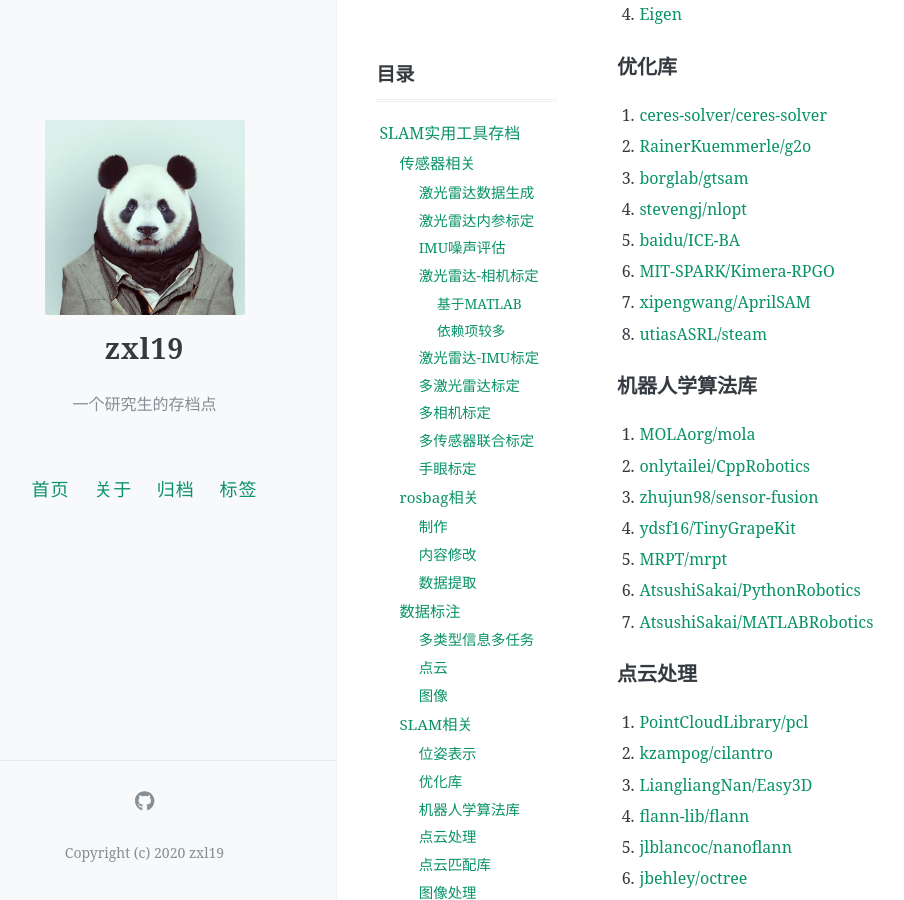
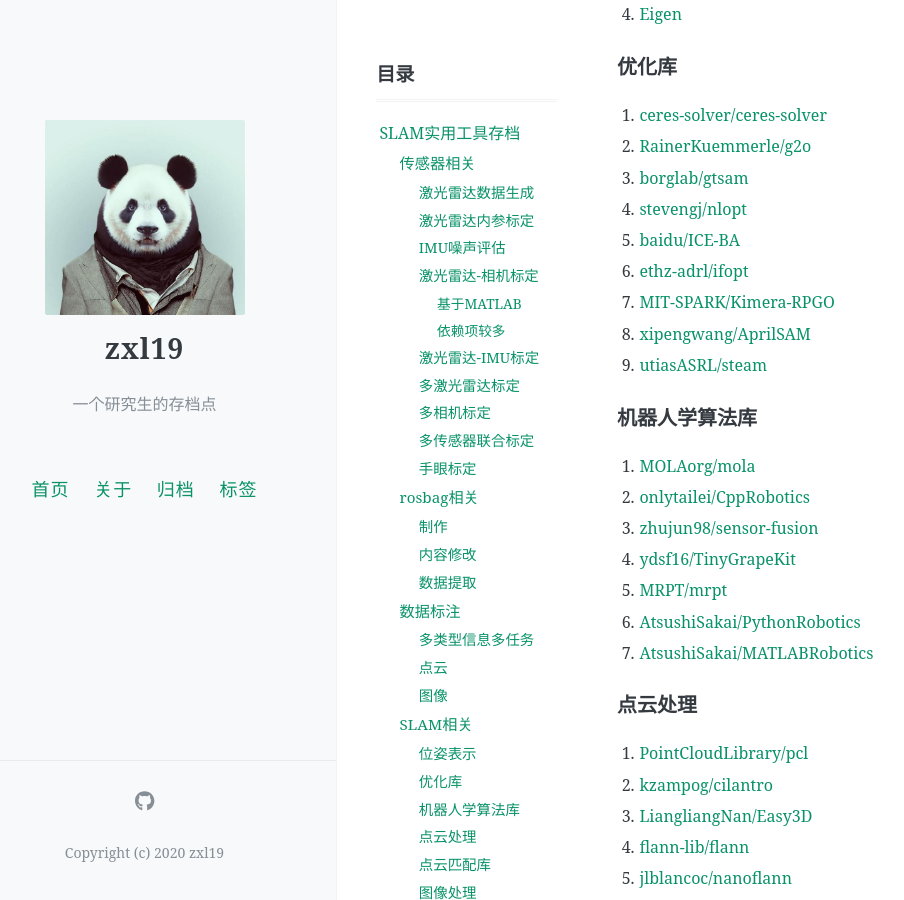
Before and after one commit to zxl19/zxl19.github.io, a Jekyll site: the page built from _posts/2021-05-25-slam-tool.md, in a window 1280 px wide and 900 px high, scrolled down 3616 px. Shown: the whole window, without its empty margins (47-951 px from the left). Built offline with Jekyll 4.4.1, drawn with Linux system fonts in a browser that asks for light colours; comment, search, counter and statistics services are not loaded.

Commit message:
Update 2021-05-25-slam-tool.md

```diff
--- a/_posts/2021-05-25-slam-tool.md
+++ b/_posts/2021-05-25-slam-tool.md
@@ -144,9 +144,10 @@ pinned: false
 3. [borglab/gtsam](https://github.com/borglab/gtsam)
 4. [stevengj/nlopt](https://github.com/stevengj/nlopt)
 5. [baidu/ICE-BA](https://github.com/baidu/ICE-BA)
-6. [MIT-SPARK/Kimera-RPGO](https://github.com/MIT-SPARK/Kimera-RPGO)
-7. [xipengwang/AprilSAM](https://github.com/xipengwang/AprilSAM)
-8. [utiasASRL/steam](https://github.com/utiasASRL/steam)
+6. [ethz-adrl/ifopt](https://github.com/ethz-adrl/ifopt)
+7. [MIT-SPARK/Kimera-RPGO](https://github.com/MIT-SPARK/Kimera-RPGO)
+8. [xipengwang/AprilSAM](https://github.com/xipengwang/AprilSAM)
+9. [utiasASRL/steam](https://github.com/utiasASRL/steam)
 
 ### 机器人学算法库
 
```
